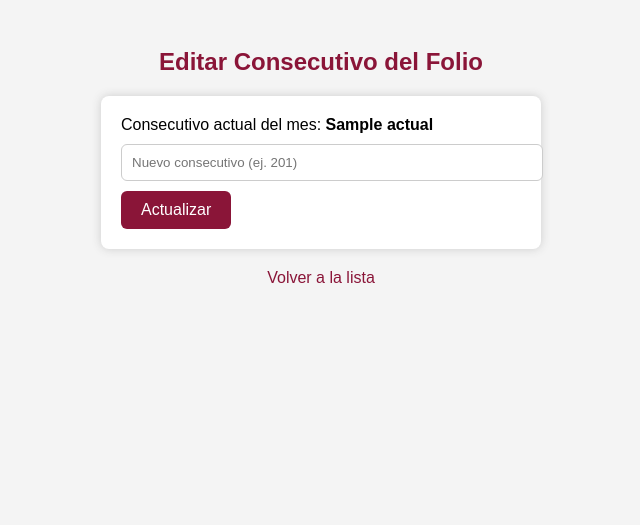
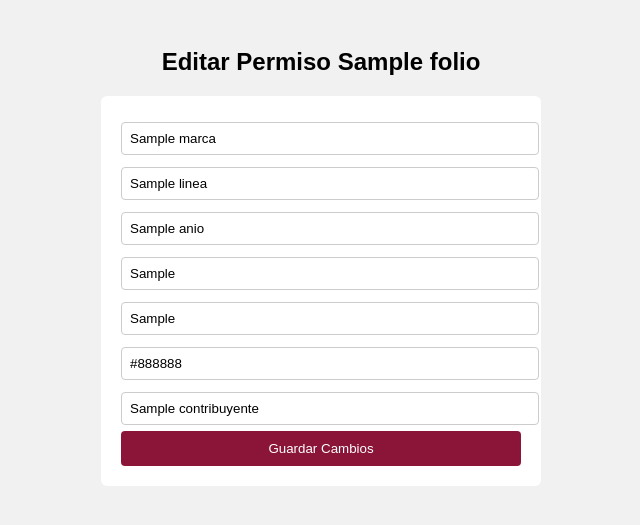
Before and after one commit to Gsr1989/formulariocdmx, a Flask app: template templates/editar_folio.html in a window 1280 px wide. Shown: the top 525 px of the page, without its empty margins (319-959 px from the left). Run offline with Flask 3, Linux system fonts and the light colour scheme; the template is opened without the code that fills it: most values are stand-ins (such as "Sample title", 1, 10 or a date in 2020).

Commit message:
Update editar_folio.html

```diff
--- a/templates/editar_folio.html
+++ b/templates/editar_folio.html
@@ -2,24 +2,26 @@
 <html lang="es">
 <head>
   <meta charset="UTF-8">
-  <title>Editar Folio</title>
+  <title>Editar Permiso</title>
   <meta name="viewport" content="width=device-width, initial-scale=1">
   <style>
-    body { font-family: Arial, sans-serif; background: #f4f4f4; padding: 20px; }
-    h2 { color: #8a1538; text-align: center; }
-    form { max-width: 400px; margin: auto; background: #fff; padding: 20px; border-radius: 8px; box-shadow: 0 0 10px #ccc; }
-    input[type="number"] { width: 100%; padding: 10px; margin: 10px 0; border: 1px solid #ccc; border-radius: 6px; }
-    button { background: #8a1538; color: white; border: none; padding: 10px 20px; border-radius: 6px; font-size: 16px; cursor: pointer; }
-    a { display: block; text-align: center; margin-top: 20px; color: #8a1538; text-decoration: none; }
+    body { font-family: Arial; padding: 20px; background: #f1f1f1; }
+    form { max-width: 400px; margin: auto; background: #fff; padding: 20px; border-radius: 6px; }
+    input { width: 100%; padding: 8px; margin: 6px 0; border: 1px solid #ccc; border-radius: 4px; }
+    button { background: #8a1538; color: white; padding: 10px; border: none; border-radius: 4px; width: 100%; }
   </style>
 </head>
 <body>
-  <h2>Editar Consecutivo del Folio</h2>
+  <h2 style="text-align:center;">Editar Permiso {{ datos.folio }}</h2>
   <form method="POST">
-    <label>Consecutivo actual del mes: <strong>{{ actual }}</strong></label>
-    <input type="number" name="nuevo_folio" placeholder="Nuevo consecutivo (ej. 201)" required>
-    <button type="submit">Actualizar</button>
+    <input name="marca" placeholder="Marca" value="{{ datos.marca }}">
+    <input name="linea" placeholder="Línea" value="{{ datos.linea }}">
+    <input name="anio" placeholder="Año" value="{{ datos.anio }}">
+    <input name="serie" placeholder="Serie" value="{{ datos.numero_serie }}">
+    <input name="motor" placeholder="Motor" value="{{ datos.numero_motor }}">
+    <input name="color" placeholder="Color" value="{{ datos.color }}">
+    <input name="nombre" placeholder="Nombre del contribuyente" value="{{ datos.contribuyente }}">
+    <button type="submit">Guardar Cambios</button>
   </form>
-  <a href="{{ url_for('listar') }}">Volver a la lista</a>
 </body>
 </html>
```
